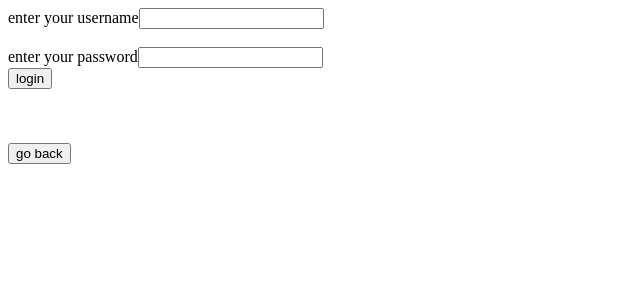
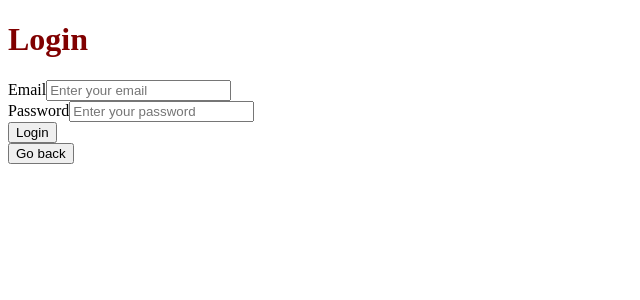
Before and after one commit to prahans/nodejs-backend-learning, a React (Vite) app in the folder quora/frontend/: page /login in a window 1280 px wide. Shown: the top 300 px of the page, without its empty margins (0-640 px from the left). Built offline with nearby package versions, Linux system fonts and the light colour scheme.

Commit message:
improving and correcting loginpage

```diff
--- a/quora/frontend/src/LoginPage.tsx
+++ b/quora/frontend/src/LoginPage.tsx
@@ -4,73 +4,102 @@ import { useNavigate } from "react-router-dom";
 
 function Login() {
   const navigate = useNavigate();
-  // 1. Set up local state to capture input values
-  const [username, setUsername] = useState("");
-  const [password, setpassword] = useState("");
-  const [isLogging, setIsLogging] = useState(false);
 
-  // 2. Handle the submission event asynchronously
-  const handleSubmit = async (e: React.FormEvent) => {
-    e.preventDefault(); // Prevents HTML from trying to reload/redirect the entire page
+  const [email, setEmail] = useState("");
+  const [password, setPassword] = useState("");
 
-    if (!username.trim() || !password.trim()) {
-      alert("Please fill out all fields.");
+  const [isLoggingIn, setIsLoggingIn] = useState(false);
+  const [error, setError] = useState("");
+
+  const handleSubmit = async (e: React.FormEvent<HTMLFormElement>) => {
+    e.preventDefault();
+
+    // Clear previous error
+    setError("");
+
+    // Basic validation
+    if (!email.trim() || !password.trim()) {
+      setError("Please enter your email and password.");
       return;
     }
 
     try {
-      setIsLogging(true);
+      setIsLoggingIn(true);
 
-      // 3. Make the POST network request directly to your Express API
-      await axios.post("http://localhost:3000/login", {
-        username: username,
-        password: password,
-      });
+      const response = await axios.post(
+        "http://localhost:3000/api/auth/login",
+        {
+          email: email.trim(),
+          password,
+        },
+        {
+          withCredentials: true,
+        },
+      );
 
-      // 4. Redirect the user back to the feed page after success
+      console.log(response.data);
+
+      // Login successful
       navigate("/");
     } catch (error) {
-      console.error("incorrect username and password :", error);
-      alert("Failed to login. Check your username and password");
+      console.error("Login failed:", error);
+
+      if (axios.isAxiosError(error)) {
+        setError(error.response?.data?.message || "Invalid email or password.");
+      } else {
+        setError("Something went wrong. Please try again.");
+      }
     } finally {
-      setIsLogging(false);
+      setIsLoggingIn(false);
     }
   };
 
   return (
-    <>
-      {/* Attach the custom submit handler here */}
+    <main>
+      <h1>Login</h1>
+
       <form onSubmit={handleSubmit}>
-        <label htmlFor="username">enter your username</label>
+        <div>
+          <label htmlFor="email">Email</label>
+
           <input
-          id="username"
-          name="username"
-          type="text"
-          value={username}
-          onChange={(e) => setUsername(e.target.value)}
+            id="email"
+            name="email"
+            type="email"
+            value={email}
+            onChange={(e) => setEmail(e.target.value)}
+            placeholder="Enter your email"
+            autoComplete="email"
+            disabled={isLoggingIn}
           />
-        <br /> <br />
-        <label htmlFor="password">enter your password</label>
+        </div>
+
+        <div>
+          <label htmlFor="password">Password</label>
+
           <input
             id="password"
             name="password"
-          typeof="password"
+            type="password"
             value={password}
-          onChange={(e) => setpassword(e.target.value)}
-        ></input>
-        <br />
-        <button type="submit" disabled={isLogging}>
-          {isLogging ? " Logging..." : "login"}
+            onChange={(e) => setPassword(e.target.value)}
+            placeholder="Enter your password"
+            autoComplete="current-password"
+            disabled={isLoggingIn}
+          />
+        </div>
+
+        {error && <p>{error}</p>}
+
+        <button type="submit" disabled={isLoggingIn}>
+          {isLoggingIn ? "Logging in..." : "Login"}
         </button>
       </form>
 
-      <br></br>
-      <br></br>
-      <br></br>
-      <button onClick={() => navigate(-1)} disabled={isLogging}>
-        go back
+      <button type="button" onClick={() => navigate(-1)} disabled={isLoggingIn}>
+        Go back
       </button>
-    </>
+    </main>
   );
 }
 
```
Lines whose indentation alone changed are shown as unchanged.
